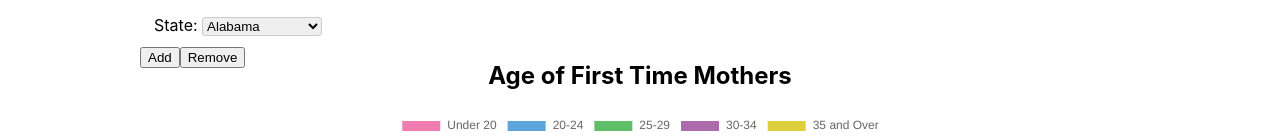
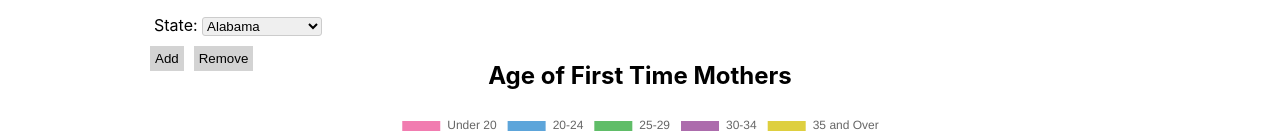
Before and after one commit to krissy16/chart-example, a React (Create React App) app: page / in a window 1280 px wide. Shown: the part 621-757 px from the top of the page. Built offline with nearby package versions, Linux system fonts and the light colour scheme; no server answers.

Commit message:
line chart styling

```diff
--- a/src/App.css
+++ b/src/App.css
@@ -15,6 +15,12 @@ h2{
     padding-left: 150px;
     cursor: pointer;
     text-decoration: underline;
+}
+button{
+    border: none;
+    background-color: lightgray;
+    padding: 5px;
+    margin-left: 10px;
 }
 
 
--- a/src/components/LineChart.js
+++ b/src/components/LineChart.js
@@ -59,8 +59,6 @@ class LineChart extends React.Component{
                     data={this.state.data}
                     options={{
                         maintainAspectRatio: false,
-                        height: 400,
-                        width: 80,
                         legend: {
                             display: true,
                             labels: {
```
Also changed, not shown: 1 other file (tests, documents, lock files or other folders).
